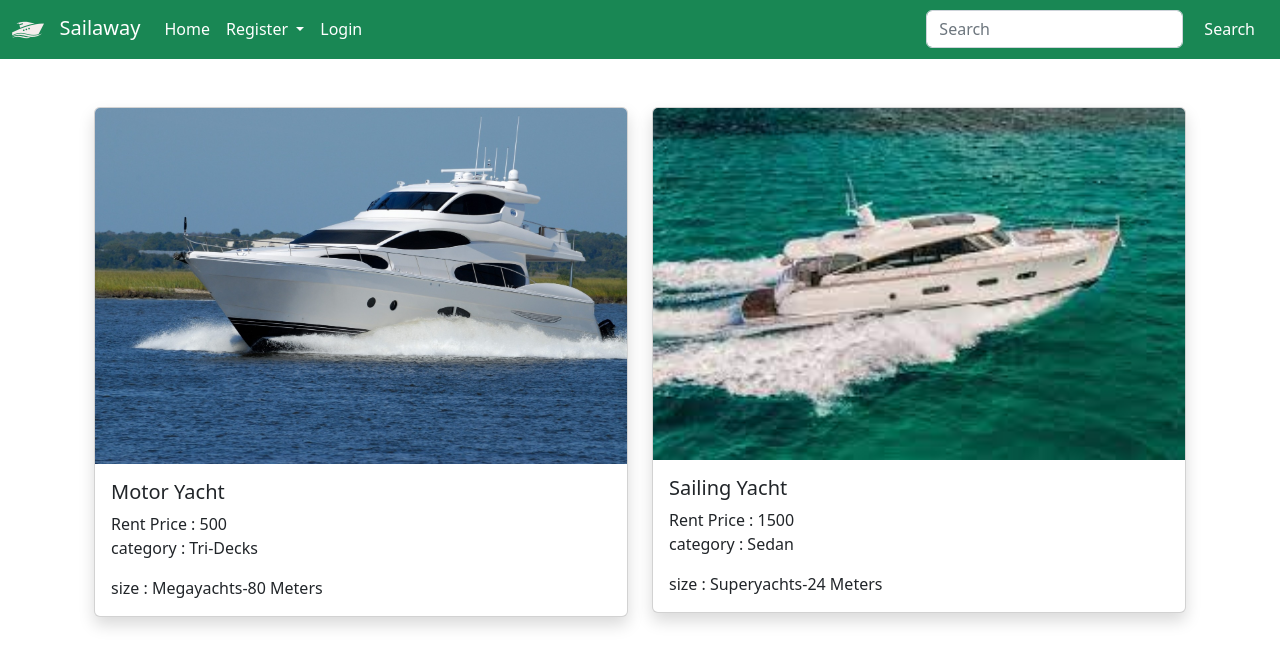
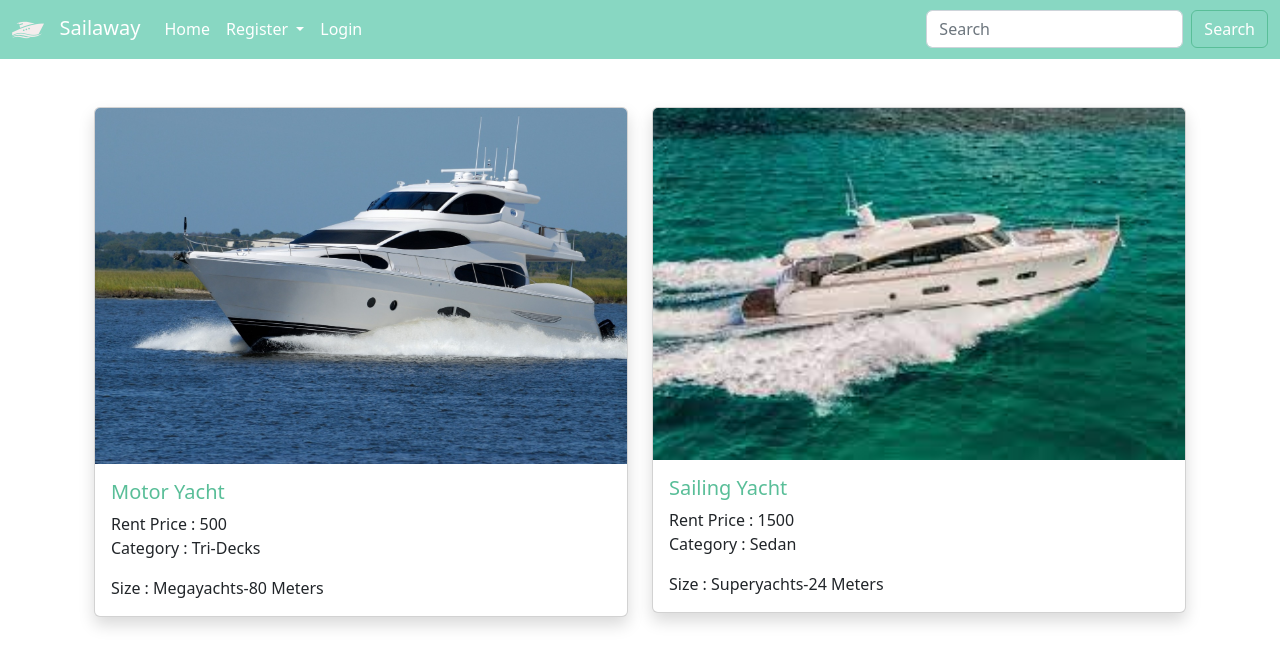
Before and after one commit to srucha20/Yatch_Web_development, a Django app: page / in a window 1280 px wide. Shown: the top 667 px of the page. Run offline with Django 3.2, Linux system fonts and the light colour scheme; data comes from the database, SQL or seed files in the repository; both versions use the stored data as it was after the commit.

Commit message:
remaining changes

```diff
--- a/src/static/base.css
+++ /dev/null
@@ -1,3 +0,0 @@
-button {
-    border: 1px solid #FFFF;
-}
--- /dev/null
+++ b/src/static/styles/base.css
@@ -0,0 +1,32 @@
+.bg-navbar, btn-bg {
+    background: #88D7C2;
+}
+
+.btn-bg{
+    color: #FFF;
+    background-color: #59BE98;
+    border: 1px solid #59BE98;
+}
+.btn-bg:hover{
+    color: #59BE98;
+    background-color: #FFF;
+    border: 1px solid #59BE98;
+}
+.search-btn-bg{
+    border-color: #59BE98;
+}
+.search-btn-bg:hover{
+    background-color: #59BE98 !important;
+    border-color: #59BE98 !important;
+}
+.text-primary-bg{
+    color: #88D7C2;
+}
+
+.card-title-bg{
+    color: #59BE98;
+}
+
+.border-success-bg{
+    border-color:  #88D7C2;
+}
--- a/src/templates/add-yacht.html
+++ b/src/templates/add-yacht.html
@@ -6,7 +6,7 @@
     <div class="col-md-5 shadow p-3 mb-5">
         <form method="POST" enctype="multipart/form-data">
             {% csrf_token %}
-            <h5 class="text-center">Add Yacht Details</h5>
+            <h5 class="text-center card-title-bg">Add Yacht Details</h5>
             <hr>
             <!-- yacht_type -->
             <div class="mb-3">
--- a/src/templates/base.html
+++ b/src/templates/base.html
@@ -4,14 +4,15 @@
   <head>
     <meta charset="utf-8">
     <meta name="viewport" content="width=device-width, initial-scale=1">
-    <title>Yacht Booking </title>
+    <link rel="shortcut icon" sizes="32x32 48x48" href="../../media/Yacht Images/yatch.png">
+    <title>Sailaway </title>
     <link href="https://cdn.jsdelivr.net/npm/bootstrap@5.2.3/dist/css/bootstrap.min.css" rel="stylesheet" integrity="sha384-rbsA2VBKQhggwzxH7pPCaAqO46MgnOM80zW1RWuH61DGLwZJEdK2Kadq2F9CUG65" crossorigin="anonymous">
     <!-- CSS Files -->
-    <link id="pagestyle" href="{% static 'base.css' %}" rel="stylesheet" />
+    <link rel="stylesheet" href="{% static 'styles/base.css' %}">
     <script src="https://ajax.googleapis.com/ajax/libs/jquery/3.6.1/jquery.min.js"></script>
-    <nav class="navbar navbar-expand-lg bg-success">
+    <nav class="navbar navbar-expand-lg bg-navbar">
         <div class="container-fluid">
-          <a class="navbar-brand text-white" href="/"><img src="../../media/Yacht Images/yatch.png"/> &nbsp Sailaway</a>
+          <a class="navbar-brand text-white" href="/"><img src="../../media/Yacht Images/Logo.png"/> &nbsp Sailaway</a>
           <button class="navbar-toggler" type="button" data-bs-toggle="collapse" data-bs-target="#navbarSupportedContent" aria-controls="navbarSupportedContent" aria-expanded="false" aria-label="Toggle navigation">
             <span class="navbar-toggler-icon"></span>
           </button>
@@ -62,7 +63,7 @@
             </ul>
             <form class="d-flex" role="search">
               <input class="form-control me-2" type="search" placeholder="Search" aria-label="Search">
-              <button class="btn btn-outline-success text-white" type="submit">Search</button>
+              <button class="btn text-white search-btn-bg" type="submit">Search</button>
             </form>
           </div>
         </div>
--- a/src/templates/booked-yacht.html
+++ b/src/templates/booked-yacht.html
@@ -43,7 +43,7 @@
                   <h5 class="card-title">Rent Price : {{i.price}}</h5>
                   <h5 class="card-title">Rent Weeks : {{i.rent_weeks}}</h5>
                   <h5 class="card-title">Customer Name: {{i.customer_id.name}}</h5>
-                  <h5 class="card-title">Customer Email: <span class="text-primary">
+                  <h5 class="card-title">Customer Email: <span class="text-primary-bg">
                     {{i.customer_id.user.username}}
                   </span> </h5>
                 </div>
--- a/src/templates/customer-profile.html
+++ b/src/templates/customer-profile.html
@@ -8,7 +8,7 @@
 <div class="row justify-content-center mt-5">
     <div class="col-md-4">
 
-        <div class="card" style="width: 18rem;">
+        <div class="card" >
             <div class="card-header">
               Personal Details
               <h6 class="fw-bold text-success">{{request.user}}</h6>
--- a/src/templates/customer-register.html
+++ b/src/templates/customer-register.html
@@ -6,7 +6,7 @@
     <div class="col-md-5 shadow p-3 mb-5">
         <form method="POST">
             {% csrf_token %}
-            <h5 class="text-center">Customer Registration</h5>
+            <h5 class="text-center card-title-bg">Customer Registration</h5>
             <hr>
             <div class="mb-3">
               <label for="exampleInputEmail1" class="form-label">Email address</label>
--- a/src/templates/home.html
+++ b/src/templates/home.html
@@ -11,14 +11,14 @@
           <div class="card shadow">
             <img src="{{i.yacht_image.url}}" class="card-img-top" alt="...">
             <div class="card-body">
-              <h5 class="card-title">{{i.yacht_type}}</h5>
+              <h5 class="card-title card-title-bg">{{i.yacht_type}}</h5>
               <h5class="card-title">Rent Price : {{i.rent_price}}</h5>
-              <p class="card-text">category : {{i.yacht_style_categories}}</p>
-              <p class="card-text">size : {{i.yacht_sizes}} Meters</p>
+              <p class="card-text">Category : {{i.yacht_style_categories}}</p>
+              <p class="card-text">Size : {{i.yacht_sizes}} Meters</p>
             </div>
             {% if customer %}
-            <div class="card-footer bg-transparent border-success">
-              <a class="btn btn-success" href="{% url 'src:yacht-form' i.id%}" role="button">Book Now</a>
+            <div class="card-footer bg-transparent border-success-bg">
+              <a class="btn btn-success btn-bg" href="{% url 'src:yacht-form' i.id%}" role="button">Book Now</a>
             </div>
             {% endif %}
           </div>
--- a/src/templates/seller-dash.html
+++ b/src/templates/seller-dash.html
@@ -30,7 +30,7 @@
 
     </div>
 
-    <div class="col-md-8 p-3 mb-5">
+    <div class="col-md-8 mb-5">
         <div class="row row-cols-1 row-cols-md-2 g-4">
 
             {% for i in yachtes %}
@@ -38,7 +38,7 @@
               <div class="card">
                 <img src="{{i.yacht_image.url}}" class="card-img-top" alt="...">
                 <div class="card-body">
-                  <h5 class="card-title">{{i.yacht_type}}</h5>
+                  <h5 class="card-title card-title-bg">{{i.yacht_type}}</h5>
                   <h5class="card-title">Rent Price : {{i.rent_price}}</h5>
                   <p class="card-text">category : {{i.yacht_style_categories}}</p>
                   <p class="card-text">size : {{i.yacht_sizes}} Meters</p>
--- a/src/templates/seller-register.html
+++ b/src/templates/seller-register.html
@@ -6,7 +6,7 @@
     <div class="col-md-5 shadow p-3 mb-5">
         <form method="POST">
             {% csrf_token %}
-            <h5 class="text-center">Seller Registration</h5>
+            <h5 class="text-center card-title-bg">Seller Registration</h5>
             <hr>
             <div class="mb-3">
               <label for="exampleInputEmail1" class="form-label">Email address</label>
@@ -28,7 +28,7 @@
                 <label for="exampleInputPassword1" class="form-label">Confirm Password</label>
                 <input type="password" name="password2" class="form-control" id="exampleInputPassword1">
             </div>
-            <button type="submit" class="btn btn-success">Submit</button>
+            <button type="submit" class="btn btn-success btn-bg">Submit</button>
           </form>
     </div>
 </div>
```
Also changed, not shown: src/templates/login.html (+4 -3 lines), src/templates/yacht-form.html (+7 -7 lines), db.sqlite3, media/Yacht Images/Logo.png (added), media/Yacht Images/sedan_blize_UduvYOJ.jpg (added), media/Yacht Images/yatch.png.
